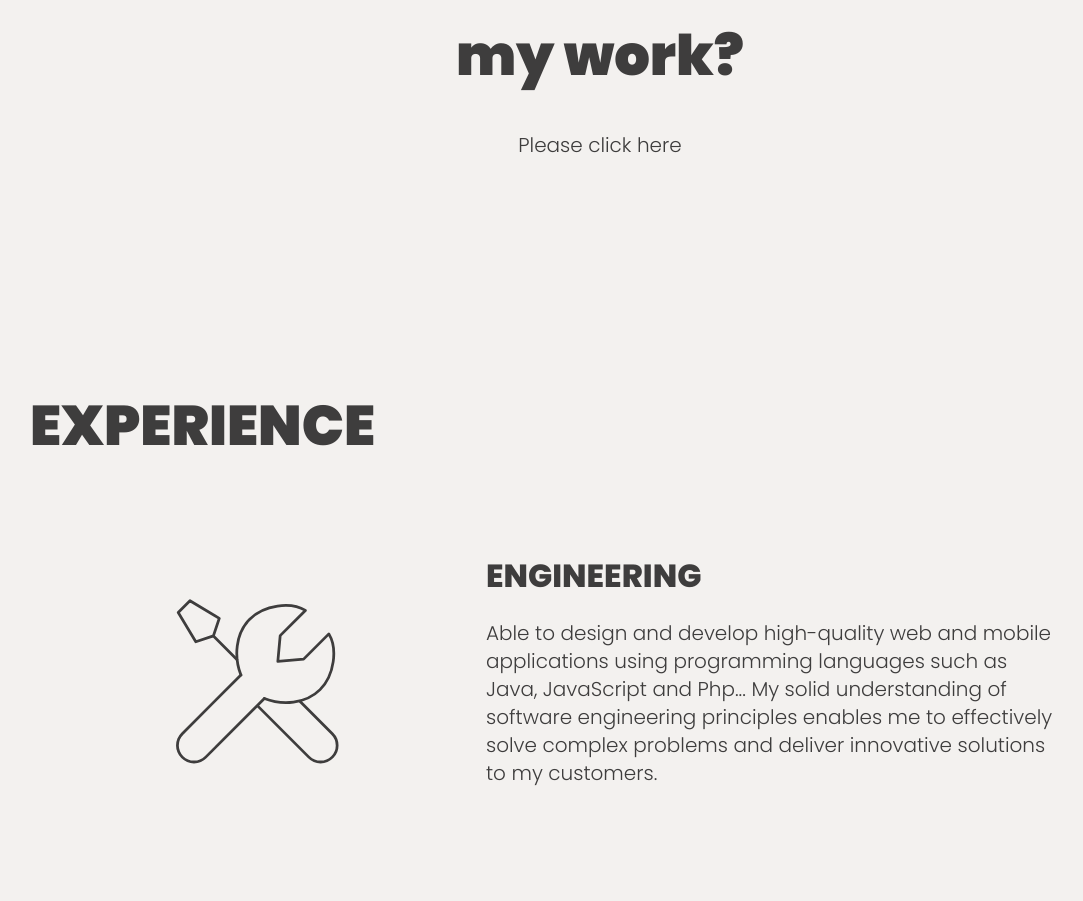
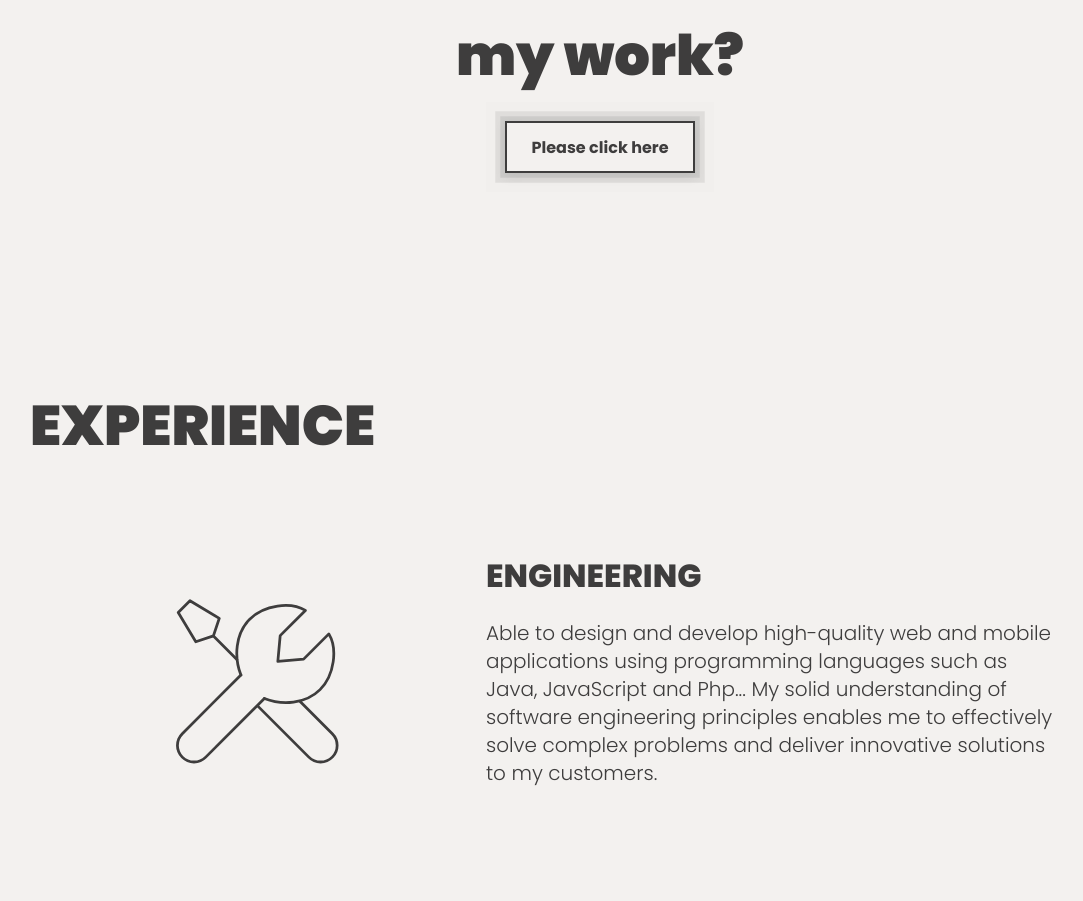
Before and after one commit to Randy-RM/portfolio-assani-beni-randy, a React (Vite) app: page / in a window 1280 px wide. Shown: the part 2680-3581 px from the top of the page, without its empty margins (40-1123 px from the left). Built offline with nearby package versions, Linux system fonts and the light colour scheme.

Commit message:
refactor : change normal html link on NavLink in visit work section

```diff
--- a/src/pages/frontoffice/home-page.tsx
+++ b/src/pages/frontoffice/home-page.tsx
@@ -1,4 +1,4 @@
-import { Link } from "react-router-dom";
+import { Link, NavLink } from "react-router-dom";
 import { Helmet } from "react-helmet-async";
 import { useTranslation } from "react-i18next";
 import { motion } from "framer-motion";
@@ -313,7 +313,14 @@ const HomePage = (): JSX.Element => {
                   Want to discover my work?
                 </h2>
                 <Spacer />
-                <p>Please click here</p>
+                <p>
+                  <NavLink
+                    to="/visit-my-works"
+                    className="btn btn-outlined-secondary border-ripple-animation"
+                  >
+                    Please click here
+                  </NavLink>
+                </p>
                 <Spacer />
               </motion.div>
             </Container>
```
